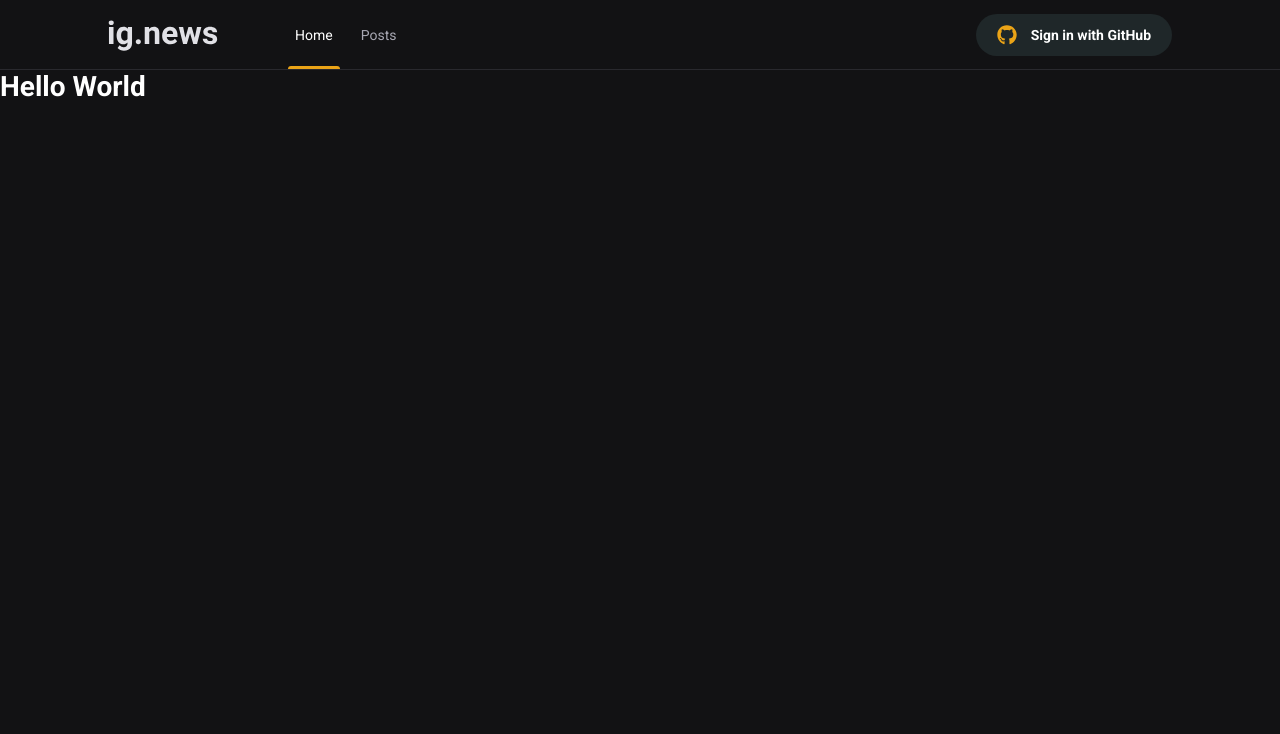
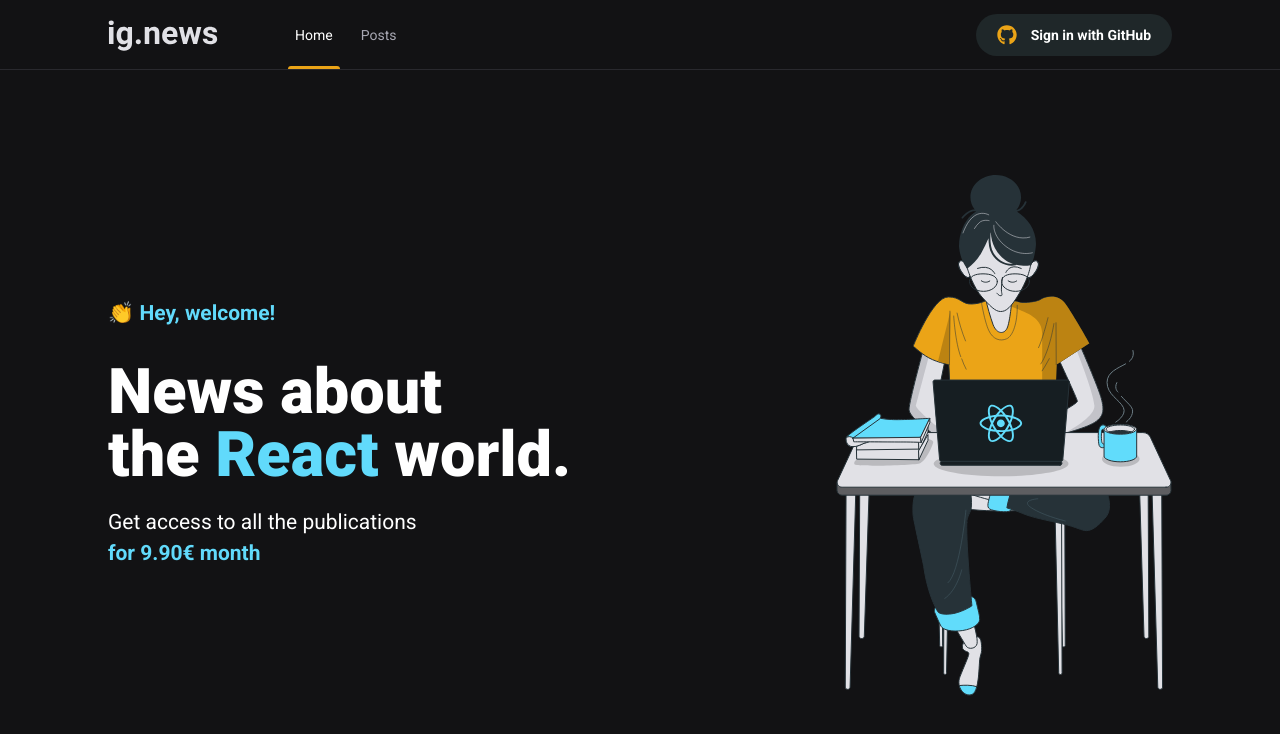
Before and after one commit to bernardogeneroso/Ignite-IG.News-NextJS, a Next.js app in the folder ignews/: page / in a window 1280 px wide. Shown: the top 734 px of the page. Built offline with nearby package versions, Linux system fonts and the light colour scheme.

Commit message:
Edit page Home

```diff
--- a/ignews/src/pages/_app.tsx
+++ b/ignews/src/pages/_app.tsx
@@ -4,7 +4,7 @@
 
 import '../styles/global.scss'
 
-function MyApp({ Component, pageProps }: AppProps) {
+function MyApp({ Component, pageProps }: AppProps): JSX.Element {
   return (
     <>
       <Header />
--- /dev/null
+++ b/ignews/src/pages/home.module.scss
@@ -0,0 +1,42 @@
+.contentContainer {
+  max-width: 1120px;
+  margin: 0 auto;
+  padding: 0 2rem;
+  height: calc(100vh - 5rem);
+
+  display: flex;
+  flex-direction: row;
+  align-items: center;
+  justify-content: space-between;
+}
+
+.hero {
+  max-width: 600px;
+
+  > span {
+    font-size: 1.5rem;
+    font-weight: bold;
+  }
+
+  h1 {
+    font-size: 4.5rem;
+    line-height: 4.5rem;
+    font-weight: 900;
+    margin-top: 2.5rem;
+  }
+
+  span {
+    color: var(--cyan-500);
+  }
+
+  p {
+    font-size: 1.5rem;
+    line-height: 2.25rem;
+    margin-top: 1.5rem;
+
+    span {
+      color: var(--cyan-500);
+      font-weight: bold;
+    }
+  }
+}
--- a/ignews/src/pages/index.tsx
+++ b/ignews/src/pages/index.tsx
@@ -1,5 +1,7 @@
 import React from 'react'
 import Head from 'next/head'
+
+import styles from './home.module.scss'
 
 const Home: React.FC = () => {
   return (
@@ -8,7 +10,20 @@
         <title>Home | ig.news</title>
       </Head>
 
-      <h1>Hello World</h1>
+      <main className={styles.contentContainer}>
+        <section className={styles.hero}>
+          <span>👏 Hey, welcome!</span>
+          <h1>
+            News about <br /> the <span>React</span> world.
+          </h1>
+          <p>
+            Get access to all the publications <br />
+            <span>for 9.90€ month</span>
+          </p>
+        </section>
+
+        <img src="/images/avatar.svg" alt="Girl coding" />
+      </main>
     </>
   )
 }
```
Also changed, not shown: 1 other file (tests, documents, lock files or other folders).
